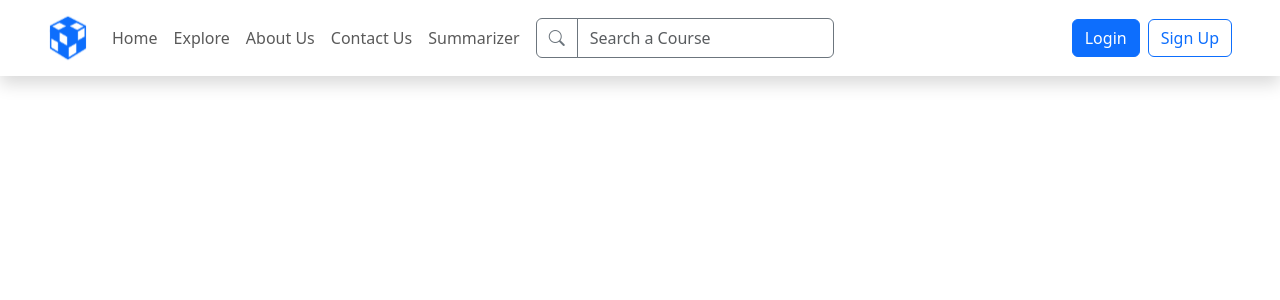
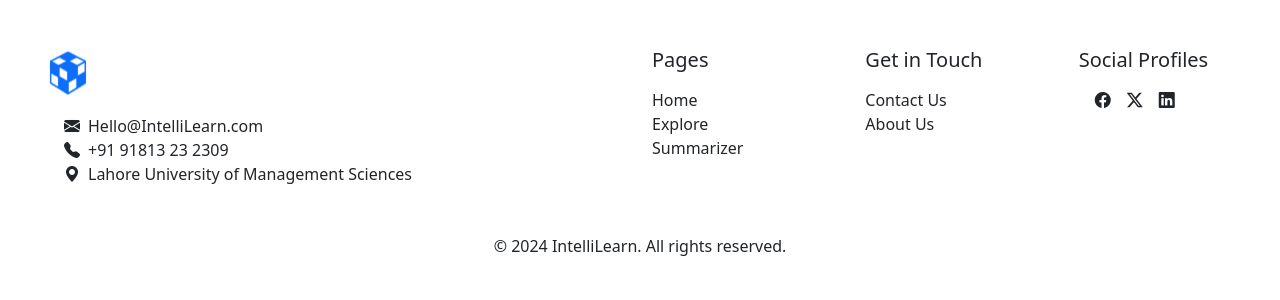
Before and after one commit to hasanhd555/GPT-EdTech, a React (Create React App) app in the folder Frontend/: page /nav in a window 1280 px wide. Shown: the top 300 px of the page. Built offline with nearby package versions, Linux system fonts and the light colour scheme.

Commit message:
Copy right line added

```diff
--- a/Frontend/src/App.tsx
+++ b/Frontend/src/App.tsx
@@ -7,13 +7,14 @@
 import Counter from "./test_comp/counter";
 import Unpersisted_Counter from "./test_comp/unpersisted_ctr";
 import Navbar from "./components/Navbar and Footer/Navbar";
+import Footer from "./components/Navbar and Footer/Footer";
 
 function App() {
   return (
     <Routes>
       <Route path="/ctr_test" element={<Counter />} />
       <Route path="/unpersisted_ctr_test" element={<Unpersisted_Counter />} />
-      <Route path="/nav" element={<Navbar />} />
+      <Route path="/nav" element={<Footer />} />
     </Routes>
   );
 }
--- a/Frontend/src/components/Navbar and Footer/Footer.tsx
+++ b/Frontend/src/components/Navbar and Footer/Footer.tsx
@@ -71,6 +71,13 @@
             </span>
           </Col>
         </Row>
+        <Row>
+          <Col>
+            <p className="text-center mt-5">
+              © 2024 IntelliLearn. All rights reserved.
+            </p>
+          </Col>
+        </Row>
       </Container>
     </footer>
   );
```
